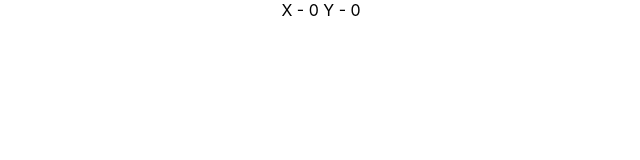
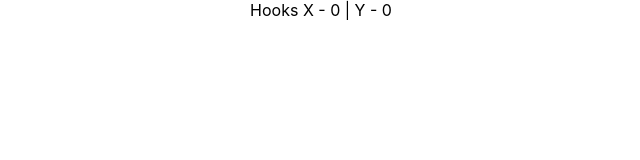
Before and after one commit to thethmuenaing/react-hooks, a React (Create React App) app: page / in a window 1280 px wide. Shown: the top 160 px of the page, without its empty margins (319-959 px from the left). Built offline with nearby package versions, Linux system fonts and the light colour scheme.

Commit message:
adding the  some function of UseEffect code to HookMouse.js

```diff
--- a/src/App.js
+++ b/src/App.js
@@ -1,10 +1,10 @@
 import React from "react";
 import "./App.css";
-import ClassMouse from "./components/UseEffect/ClassMouse";
+import HookMouse from "./components/UseEffect/HookMouse";
 function App() {
 	return (
 		<div className="App">
-			<ClassMouse />
+			<HookMouse />
 		</div>
 	);
 }
--- /dev/null
+++ b/src/components/UseEffect/HookMouse.js
@@ -0,0 +1,25 @@
+import React, { useState, useEffect } from "react";
+
+const HookMouse = () => {
+	const [x, setX] = useState(0);
+	const [y, setY] = useState(0);
+
+	const logMousePosition = (e) => {
+		console.log("Mouse Event");
+		setX(e.clientX);
+		setY(e.clientY);
+	};
+
+	useEffect(() => {
+		console.log("useEffect called");
+		window.addEventListener("mousemove", logMousePosition);
+	}, []);
+
+	return (
+		<div>
+			Hooks X - {x} | Y - {y}
+		</div>
+	);
+};
+
+export default HookMouse;
```
